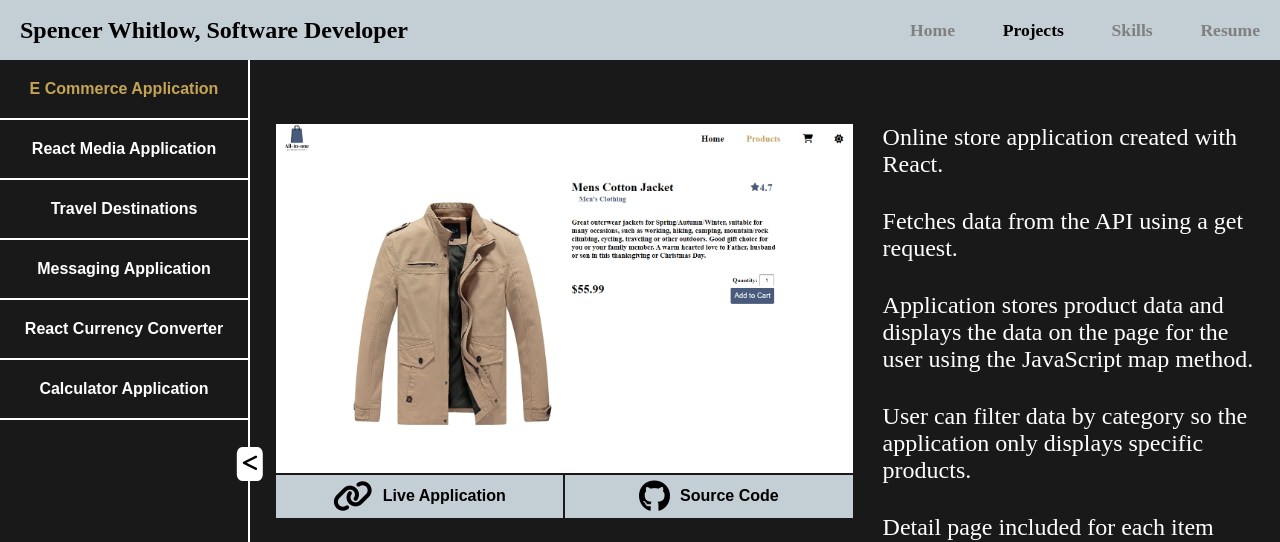
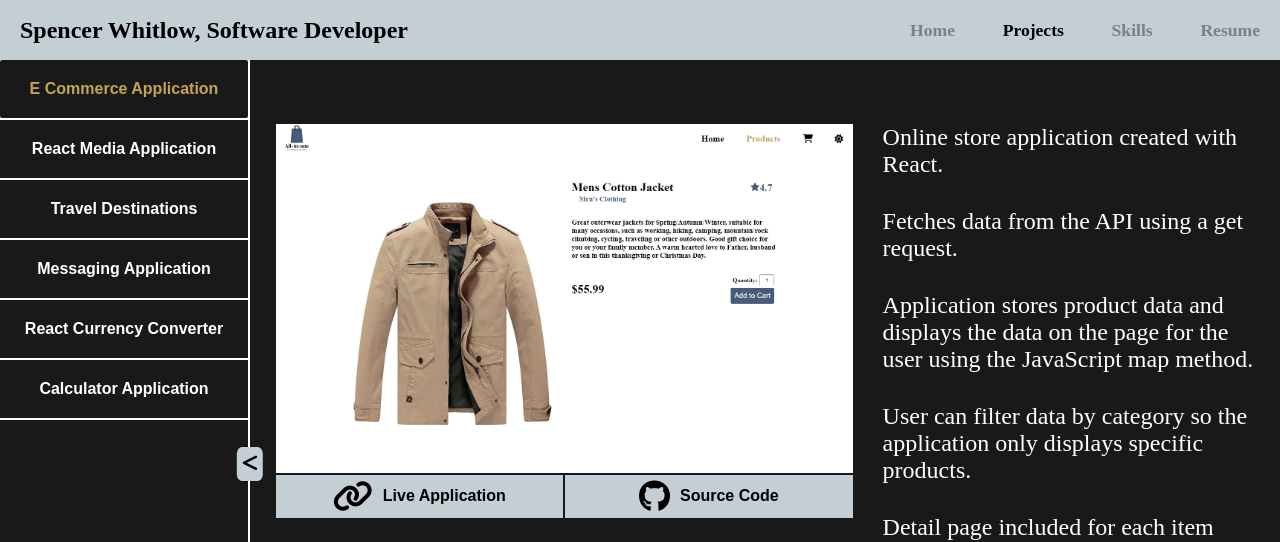
Before and after one commit to skwhit/react-portfolio, a React (Create React App) app: page /projects in a window 1280 px wide. Shown: the top 542 px of the page. Built offline with nearby package versions, Linux system fonts and the light colour scheme; the HTML template or start-up script is replaced by a standard one.

Commit message:
added tab focus to buttons

```diff
--- a/src/components/projects/Projects.css
+++ b/src/components/projects/Projects.css
@@ -57,7 +57,7 @@
   height: 100%;
   width: 100%;
   padding: 20px;
-  outline: none;
+  outline-color: transparent;
   border: none;
   background: none;
   font-weight: bold;
@@ -65,6 +65,10 @@
   color: white;
   cursor: pointer;
 
+}
+
+.project-card button:focus {
+  z-index: 99;
 }
 
 /* .project-card button:focus {
@@ -133,7 +137,7 @@
   gap: 10px;
   border: none;
   border-top: none;
-  outline: none;
+  outline-color: transparent;
   background-color: #c4ced5;
   font-weight: bold;
   font-size: 1rem;
--- a/src/components/slider/Slider.css
+++ b/src/components/slider/Slider.css
@@ -17,12 +17,12 @@
     color: black;
     font-weight: bold;
     font-size: 1.2rem;
-    background-color: white;
+    background-color: #c4ced5;
     outline: none;
 }
 
 .slider button:hover {
-    background-color: #e3e3e3;
+    background-color: #9facb5;
 }
 
 .slider-active {
```
